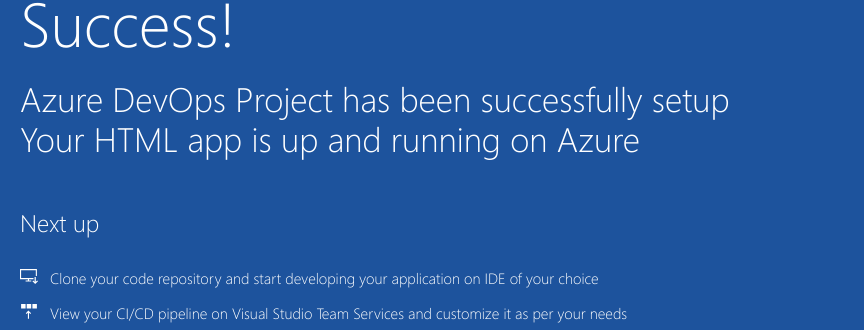
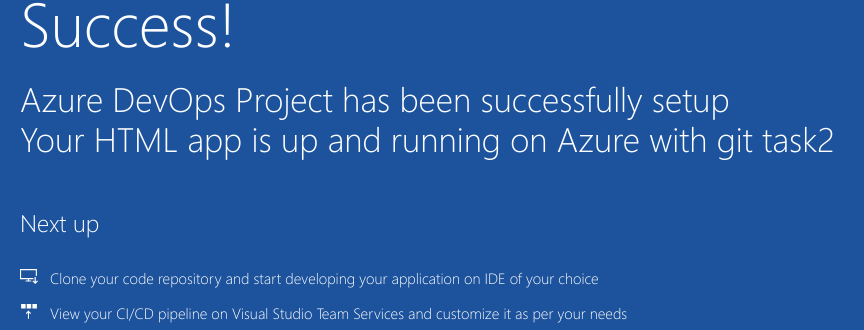
Before and after one commit to PrateekArora01/Codebase, a plain HTML site: page index.html in a window 1280 px wide. Shown: the part 392-722 px from the top of the page, 205-1069 px from the left. Drawn offline with Linux system fonts and the light colour scheme.

Commit message:
changing index.html task2

```diff
--- a/index.html
+++ b/index.html
@@ -20,7 +20,7 @@
             <div class="content-body">
                 <div class="success-text">Success!</div>
                 <div class="description line-1"> Azure DevOps Project has been successfully setup</div>
-                <div class="description line-2"> Your HTML app is up and running on Azure</div>
+                <div class="description line-2"> Your HTML app is up and running on Azure with git task2</div>
                 <div class="next-steps-container">
                     <div class="next-steps-header">Next up</div>
                     <div class="next-steps-body">
```
